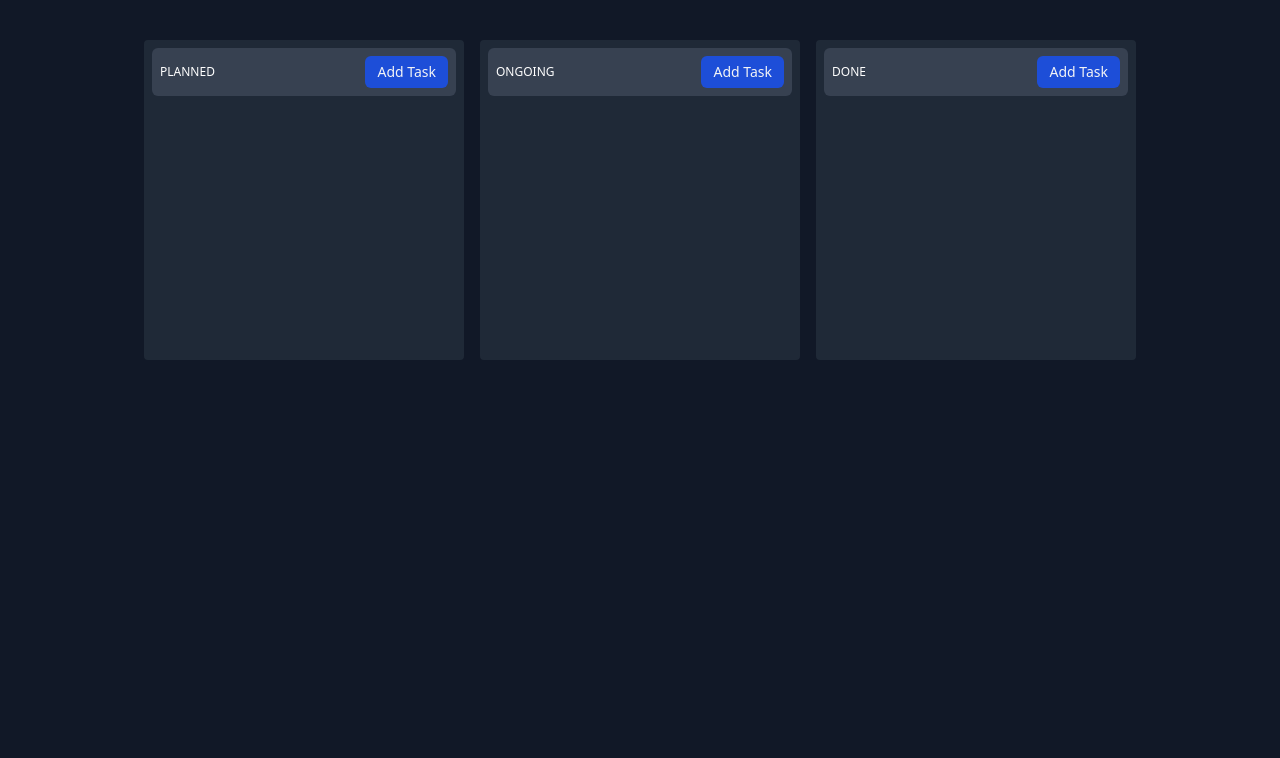
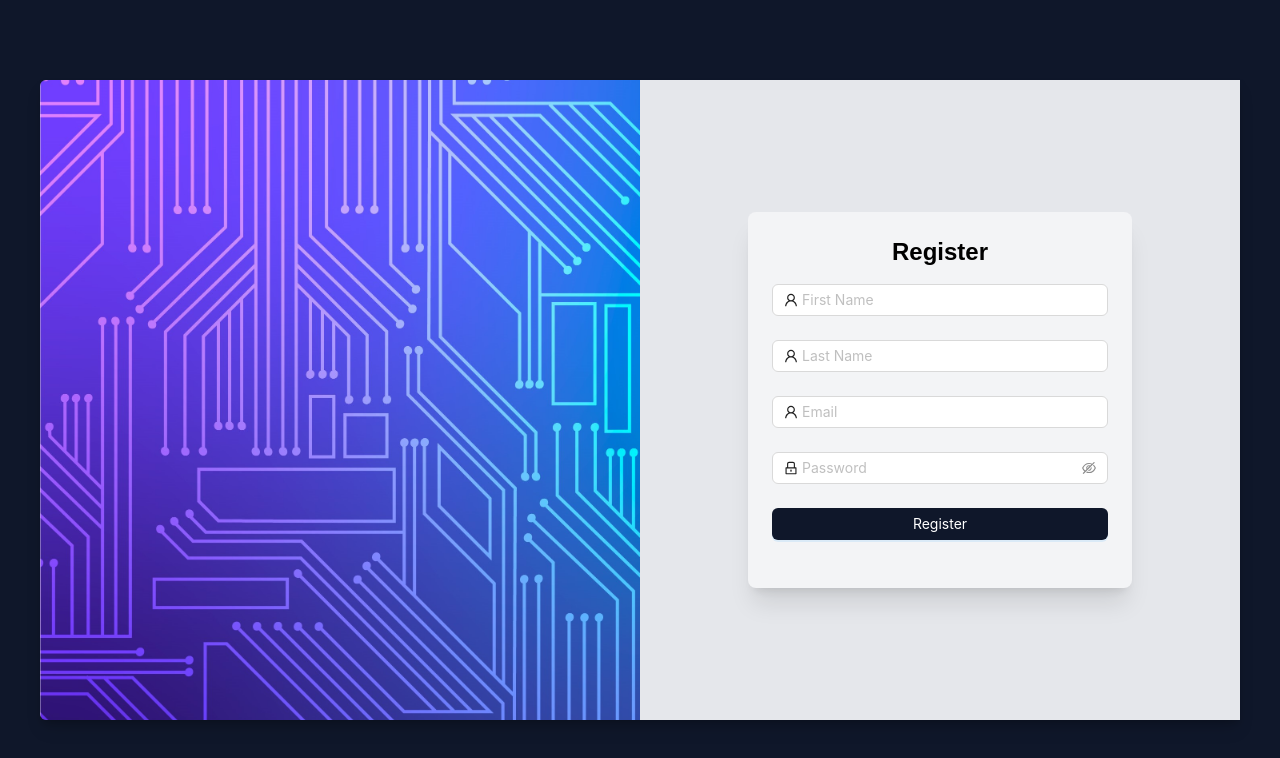
Before and after one commit to AjilJagadeesh7/kanban-zustand, a React (Vite) app: page /register in a window 1280 px wide. Before the commit this address led to /. Shown: the top 758 px of the page. Built offline with nearby package versions, Linux system fonts and the light colour scheme.

Commit message:
added signform and register form ui

```diff
--- a/src/App.tsx
+++ b/src/App.tsx
@@ -4,9 +4,11 @@ import Home from "./components/Home/home";
 import ProtectedRoute from "./components/Routes/ProtectedRoute";
 import React from "react";
 import ErrorPage from "./components/Routes/errorPage";
+import SignIn from "./components/Auth/signIn";
+import RegisterForm from "./components/Auth/register";
 
 function App() {
-  const isLoggedIn = true;
+  const isLoggedIn = false;
   return (
     <div className="bg-slate-900 h-screen w-screen flex justify-center items-center">
       <Router>
@@ -15,8 +17,8 @@ function App() {
             <Route path="/" element={<Home />} />
           </Route>
           <Route element={<AuthContainer isLoggedIn={isLoggedIn} />}>
-            <Route path="/signin" element={<>SignIn</>} />
-            <Route path="/register" element={<>Signup</>} />
+            <Route path="/signin" element={<SignIn />} />
+            <Route path="/register" element={<RegisterForm />} />
           </Route>
           <Route path="*" element={<ErrorPage />} />
         </Routes>
--- /dev/null
+++ b/src/components/Auth/register.tsx
@@ -0,0 +1,55 @@
+import { Form, Input, Button } from "antd";
+import { UserOutlined, LockOutlined } from "@ant-design/icons";
+import React from "react";
+
+const RegisterForm = () => {
+  const onFinish = (values) => {
+    console.log("Form values:", values);
+  };
+
+  return (
+    <div className="flex flex-col items-center justify-center h-full bg-gray-200">
+      <div className="w-full max-w-sm bg-gray-100 shadow-xl rounded-lg p-6">
+        <h2 className="text-2xl font-bold mb-4 text-center">Register</h2>
+        <Form onFinish={onFinish}>
+          <Form.Item
+            name="firstName"
+            rules={[
+              { required: true, message: "Please enter your first name" },
+            ]}
+          >
+            <Input prefix={<UserOutlined />} placeholder="First Name" />
+          </Form.Item>
+          <Form.Item
+            name="lastName"
+            rules={[{ required: true, message: "Please enter your last name" }]}
+          >
+            <Input prefix={<UserOutlined />} placeholder="Last Name" />
+          </Form.Item>
+          <Form.Item
+            name="email"
+            rules={[
+              { required: true, message: "Please enter your email" },
+              { type: "email", message: "Please enter a valid email" },
+            ]}
+          >
+            <Input prefix={<UserOutlined />} placeholder="Email" />
+          </Form.Item>
+          <Form.Item
+            name="password"
+            rules={[{ required: true, message: "Please enter your password" }]}
+          >
+            <Input.Password prefix={<LockOutlined />} placeholder="Password" />
+          </Form.Item>
+          <Form.Item>
+            <Button type="primary" htmlType="submit" block>
+              Register
+            </Button>
+          </Form.Item>
+        </Form>
+      </div>
+    </div>
+  );
+};
+
+export default RegisterForm;
--- /dev/null
+++ b/src/components/Auth/signIn.tsx
@@ -0,0 +1,38 @@
+import { LockOutlined, UserOutlined } from "@ant-design/icons";
+import { Button, Form, Input } from "antd";
+import React from "react";
+
+const SignIn = () => {
+  const onFinish = (values: any) => {
+    console.log("Received values:", values);
+    // Handle form submission logic here
+  };
+  return (
+    <div className="flex flex-col items-center justify-center h-full md:bg-gray-200">
+      <div className="w-full max-w-sm bg-gray-100 md:shadow-xl rounded-lg p-6">
+        <h2 className="text-2xl font-bold mb-4 text-center">Sign In</h2>
+        <Form onFinish={onFinish}>
+          <Form.Item
+            name="email"
+            rules={[{ required: true, message: "Please enter your email" }]}
+          >
+            <Input prefix={<UserOutlined />} placeholder="Email" />
+          </Form.Item>
+          <Form.Item
+            name="password"
+            rules={[{ required: true, message: "Please enter your password" }]}
+          >
+            <Input.Password prefix={<LockOutlined />} placeholder="Password" />
+          </Form.Item>
+          <Form.Item>
+            <Button type="primary" htmlType="submit" block>
+              Sign In
+            </Button>
+          </Form.Item>
+        </Form>
+      </div>
+    </div>
+  );
+};
+
+export default SignIn;
--- a/src/components/Routes/ProtectedRoute.tsx
+++ b/src/components/Routes/ProtectedRoute.tsx
@@ -3,7 +3,7 @@ import { Navigate, Outlet } from "react-router-dom";
 
 const ProtectedRoute = ({ user }) => {
   if (!user) {
-    return <Navigate to="/signIn" replace />;
+    return <Navigate to="/signin" replace />;
   }
 
   return <Outlet />;
--- a/src/index.css
+++ b/src/index.css
@@ -20,3 +20,7 @@
   width: 100vw;
   background-position: center;
 }
+
+.ant-btn-primary:not([disabled]) {
+  background: #0f172a !important;
+}
--- a/src/main.jsx
+++ b/src/main.jsx
@@ -2,6 +2,7 @@ import React from "react";
 import ReactDOM from "react-dom/client";
 import App from "./App";
 import "./index.css";
+import "antd/dist/reset.css";
 
 ReactDOM.createRoot(document.getElementById("root")).render(
   <React.StrictMode>
--- a/tailwind.config.js
+++ b/tailwind.config.js
@@ -1,5 +1,6 @@
 /** @type {import('tailwindcss').Config} */
 export default {
+  preflight: false,
   content: ["./index.html", "./src/**/*.{js,ts,jsx,tsx}"],
   theme: {
     extend: {},
```
